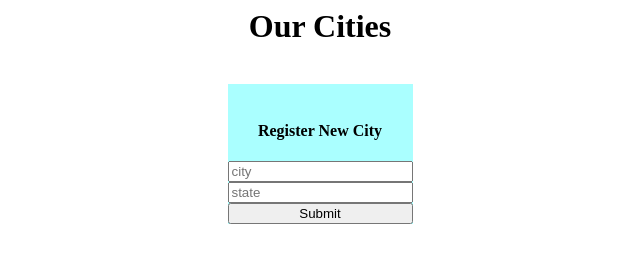
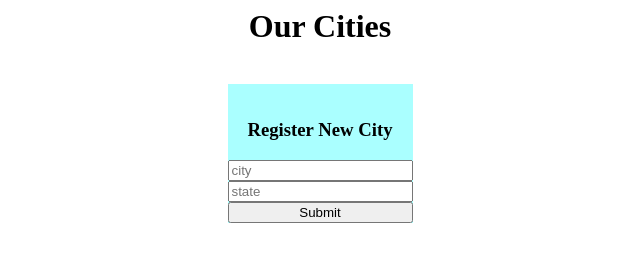
Before and after one commit to fossnik/cd-cs-mean-express-4, a website: page public/index.html in a window 1280 px wide. Shown: the whole page, without its empty margins (320-960 px from the left). Drawn offline with nearby package versions, Linux system fonts and the light colour scheme; no server answers.

Commit message:
New HTML Layout

```diff
--- a/public/index.html
+++ b/public/index.html
@@ -8,7 +8,7 @@
 
 	<div style="background: #aff; width: auto; display: flex; flex-direction: column">
 		<form>
-			<legend><h4>Register New City</h4></legend>
+			<legend><h3>Register New City</h3></legend>
 			<input name="city" required="true" minlength="4" placeholder="city">
 			<input name="state" required="true" minlength="2" placeholder="state">
 			<input type="submit">
```
